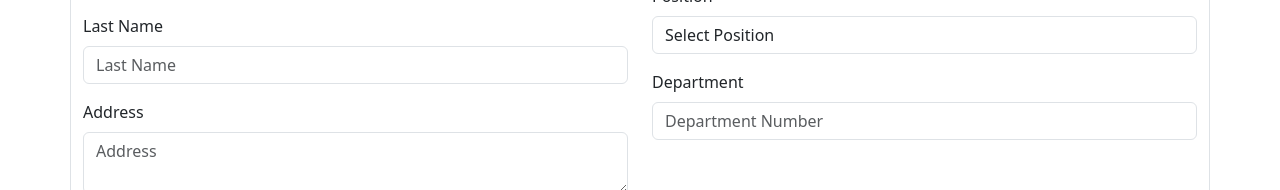
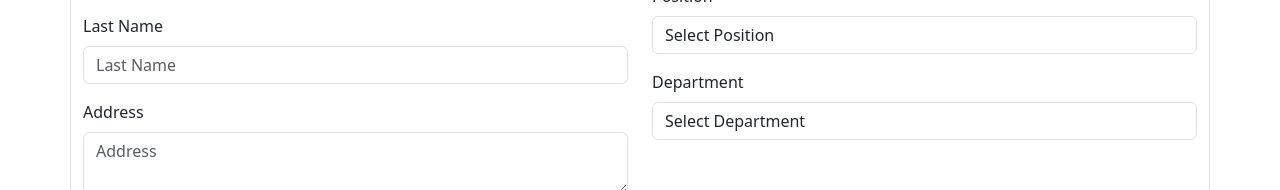
Before and after one commit to Myniv/CompanyManagementSystem, a React (Vite) app: page /employees/new in a window 1280 px wide. Shown: the part 318-508 px from the top of the page. Built offline with nearby package versions, Linux system fonts and the light colour scheme.

Commit message:
Update employeesForm and table to get departmentId and name

```diff
--- a/src/Component/Layout/Employees/EmployeesForm.jsx
+++ b/src/Component/Layout/Employees/EmployeesForm.jsx
@@ -7,6 +7,8 @@ const EmployeesForm = () => {
   const { employees, setEmployees } = useOutletContext();
   const navigate = useNavigate();
   const params = useParams();
+
+  const [department, setDepartment] = useState([]);
 
   const [formData, setFormData] = useState({
     empNo: "",
@@ -31,6 +33,10 @@ const EmployeesForm = () => {
       );
       setFormData(findEmployees);
     }
+    const storedDepartment =
+      JSON.parse(localStorage.getItem("departments")) || [];
+    setDepartment(storedDepartment);
+
   }, [employees, params.id]);
 
   const onAddEmployees = () => {
@@ -168,10 +174,12 @@ const EmployeesForm = () => {
   const position = [
     "Programmer",
     "Quality Assurance",
-    "Sales",
+    "Sales Consultant",
     "Social Media Specialist",
     "Administratif",
-    "Human Resources",
+    "Data Entry",
+    "Finance Analyst",
+    "Accounting",
   ];
   return (
     <>
@@ -344,8 +352,35 @@ const EmployeesForm = () => {
                       <div className="invalid-feedback">{errors.position}</div>
                     )}
                   </div>
+                  <div className="mb-3">
+                    <label htmlFor="deptNo" className="form-label">
+                      Department
+                    </label>
+                    <select
+                      id="deptNo"
+                      name="deptNo"
+                      className={`form-control ${
+                        errors.department ? "is-invalid" : ""
+                      }`}
+                      value={formData.deptNo}
+                      onChange={handleChange}
+                      required
+                    >
+                      <option value="" disabled>
+                        Select Department
+                      </option>
+                      {department.map((department) => (
+                        <option key={department.deptNo} value={department.deptNo}>
+                          {department.deptName}
+                        </option>
+                      ))}
+                    </select>
+                    {errors.deptNo && (
+                      <div className="invalid-feedback">{errors.deptNo}</div>
+                    )}
+                  </div>
 
-                  <div className="mb-3">
+                  {/* <div className="mb-3">
                     <label htmlFor="deptNo" className="form-label">
                       Department
                     </label>
@@ -364,7 +399,7 @@ const EmployeesForm = () => {
                     {errors.deptNo && (
                       <div className="invalid-feedback">{errors.deptNo}</div>
                     )}
-                  </div>
+                  </div> */}
                 </div>
               </div>
             </div>
--- a/src/Component/Layout/Employees/EmployeesTable.jsx
+++ b/src/Component/Layout/Employees/EmployeesTable.jsx
@@ -1,5 +1,5 @@
 /* eslint-disable react-hooks/exhaustive-deps */
-import { useEffect } from "react";
+import { useEffect, useState } from "react";
 import { useNavigate, useOutletContext } from "react-router-dom";
 import DeleteConfirmation from "../../Elements/DeleteConfirmation";
 
@@ -7,9 +7,15 @@ const EmployeesTable = () => {
   const { employees, setEmployees } = useOutletContext();
   const navigate = useNavigate();
 
+  const [department, setDepartment] = useState([]);
+
   useEffect(() => {
     const storedEmployees = JSON.parse(localStorage.getItem("employees")) || [];
     setEmployees(storedEmployees);
+
+    const storedDepartment =
+      JSON.parse(localStorage.getItem("departments")) || [];
+      setDepartment(storedDepartment);
   }, []);
 
   const onDeleteEmployees = (empNo) => {
@@ -33,6 +39,19 @@ const EmployeesTable = () => {
   const onAddEmployees = () => {
     navigate("/employees/new");
   };
+
+  const getDepartmentName = (deptNo) => {
+    const foundDepartment = department.find(
+      (department) => Number(department.deptNo) === Number(deptNo)
+    );
+
+    if(foundDepartment){
+      return foundDepartment.deptName;
+    } else {
+      return "";
+    }
+
+  }
 
   return (
     <>
@@ -82,7 +101,7 @@ const EmployeesTable = () => {
                 <td className="table-light text-center">{employee.dob}</td>
                 <td className="table-light text-center">{employee.sex}</td>
                 <td className="table-light text-center">{employee.position}</td>
-                <td className="table-light text-center">{employee.deptNo}</td>
+                <td className="table-light text-center">{getDepartmentName(employee.deptNo)}</td>
                 <td className="table-light text-center">
                   <div className="d-grid gap-2 d-md-flex justify-content-md-center">
                     <button
```
Lines whose indentation alone changed are shown as unchanged.
